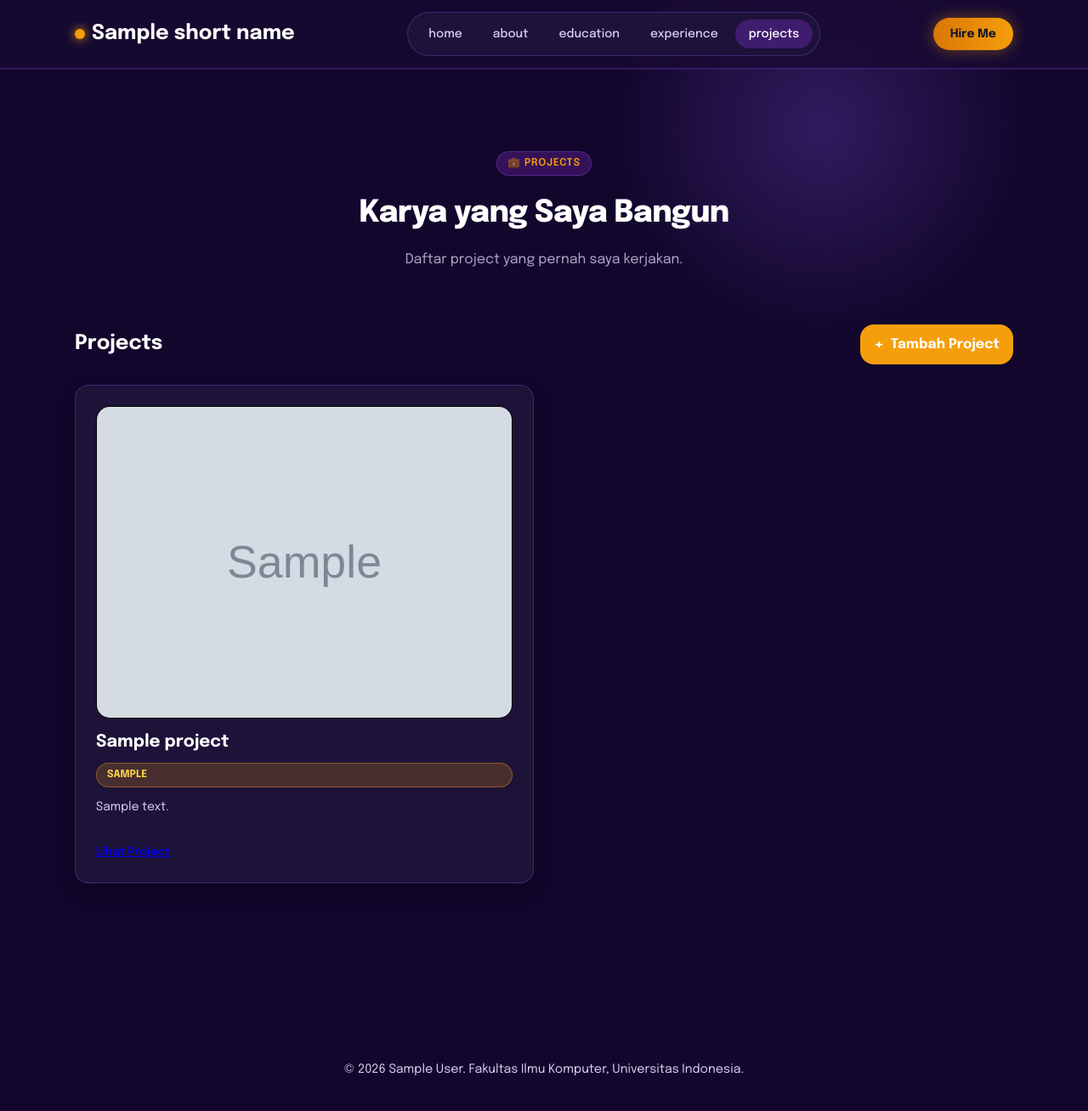
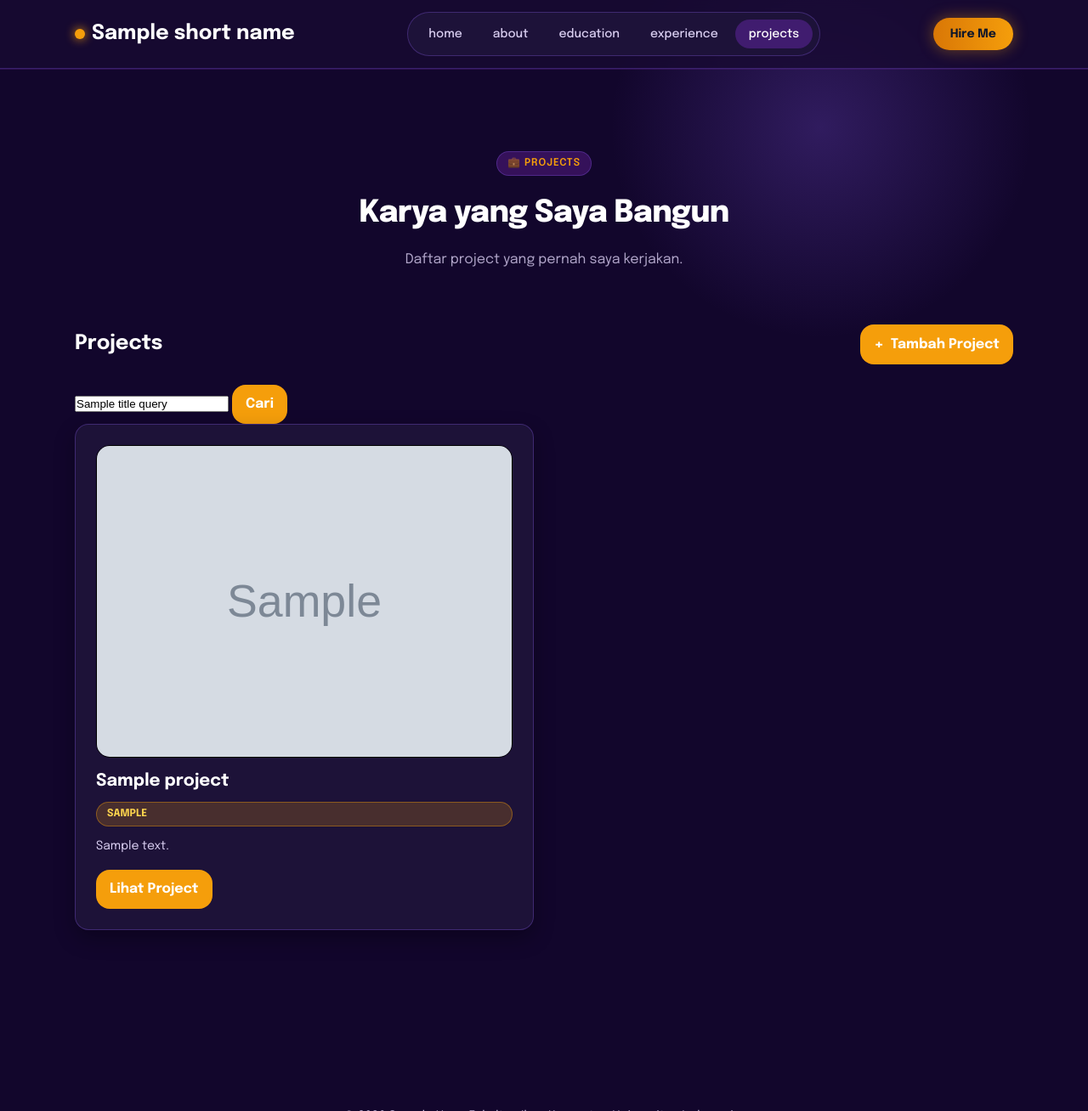
Before and after one commit to rebeccania/myportofolio, a Django app: template templates/project.html in a window 1280 px wide. Shown: the top 1308 px of the page at 85% size. Before the commit the page ends 1267 px from the top, so only its background shows below. Run offline with Django 5.2, Linux system fonts and the light colour scheme; tables that the repository leaves empty hold one stand-in row (values such as "Sample post"); the template is opened without the code that fills it: values that come from a table or form of the project are taken from there, most other values are stand-ins (such as "Sample title", 1, 10 or a date in 2020); grey boxes marked "Sample" are stand-in pictures; some libraries are stand-ins or nearby versions.

Commit message:
feat: add search bar to project list page

```diff
--- a/templates/project.html
+++ b/templates/project.html
@@ -23,6 +23,19 @@
           </a>
         </div>
 
+        <!-- SEARCH BAR -->
+        <form method="get"
+              action="{% url 'main:show_projects' %}"
+              class="project-search">
+          <input type="search"
+                 name="title"
+                 value="{{ title_query }}"
+                 placeholder="Cari berdasarkan nama proyek"
+                 class="project-search__input"
+                 aria-label="Cari berdasarkan nama proyek">
+          <button type="submit" class="button">Cari</button>
+        </form>
+
         <div class="experience-grid project-grid">
           {% for project in project_list %}
             <article class="experience-card">
@@ -31,20 +44,33 @@
                      alt="Gambar {{ project.title }}"
                      class="project-image">
               {% endif %}
+
               <h2>{{ project.title }}</h2>
               <span class="experience-category">{{ project.tech_stack }}</span>
               <p class="experience-description">{{ project.description }}</p>
 
+              <div class="project-card-actions">
+                <div class="project-actions">
                   {% if project.project_url %}
-                <p class="experience-status">
-                  <a href="{{ project.project_url }}">Lihat Project</a>
-                </p>
+                    <a href="{{ project.project_url }}" class="button" target="_blank">
+                      Lihat Project
+                    </a>
                   {% endif %}
+
+                  {% include "components/project_delete_modal.html" with project=project %}
+                </div>
+              </div>
             </article>
           {% empty %}
+            {% if title_query %}
+              <p class="empty-state" style="grid-column: 1 / -1; text-align: center; color: var(--text-muted);">
+                Tidak ada project dengan nama "{{ title_query }}".
+              </p>
+            {% else %}
               <p class="empty-state" style="grid-column: 1 / -1; text-align: center; color: var(--text-muted);">
                 Belum ada project yang ditambahkan.
               </p>
+            {% endif %}
           {% endfor %}
         </div>
       </div>
```
Lines whose indentation alone changed are shown as unchanged.
